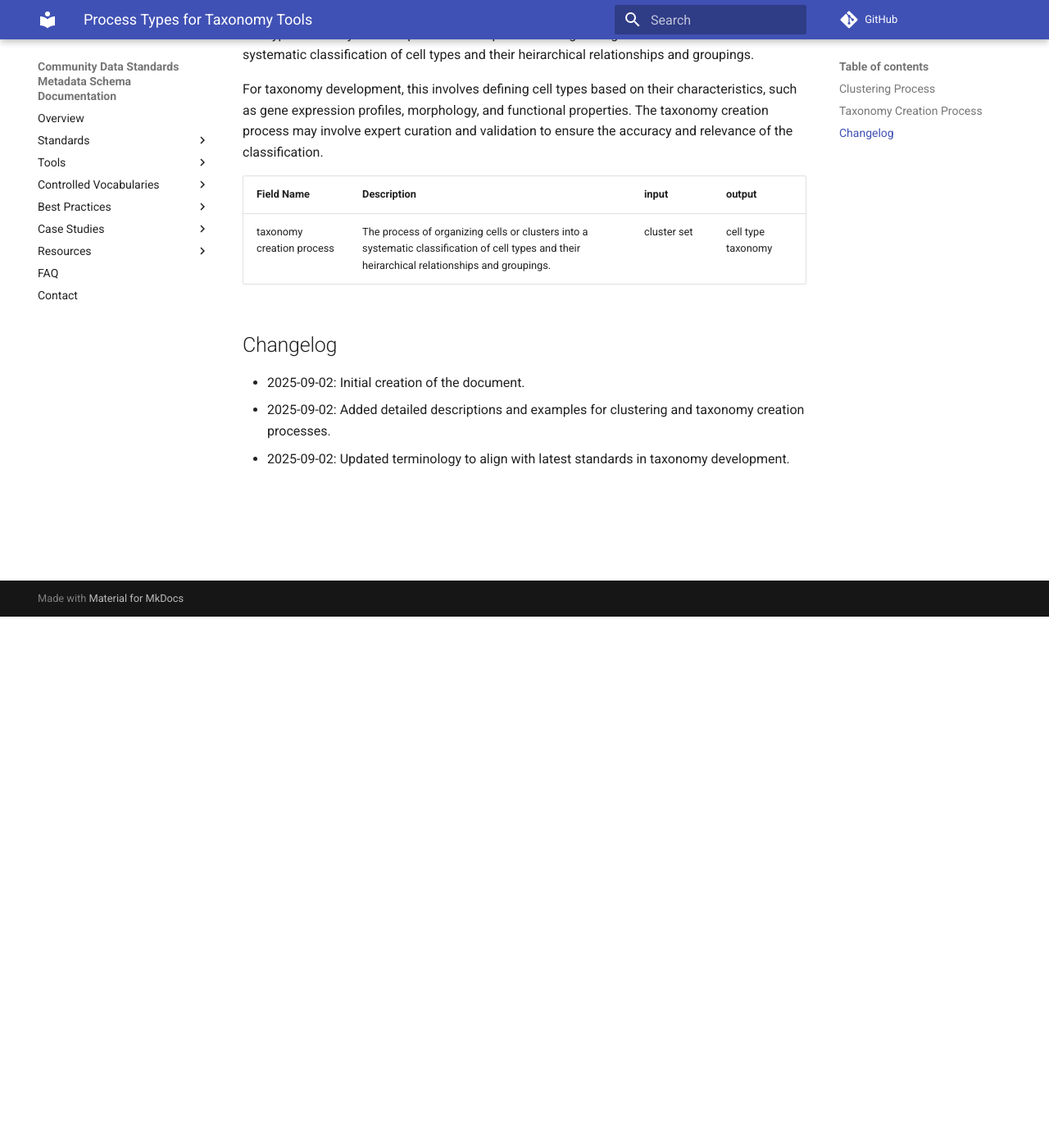
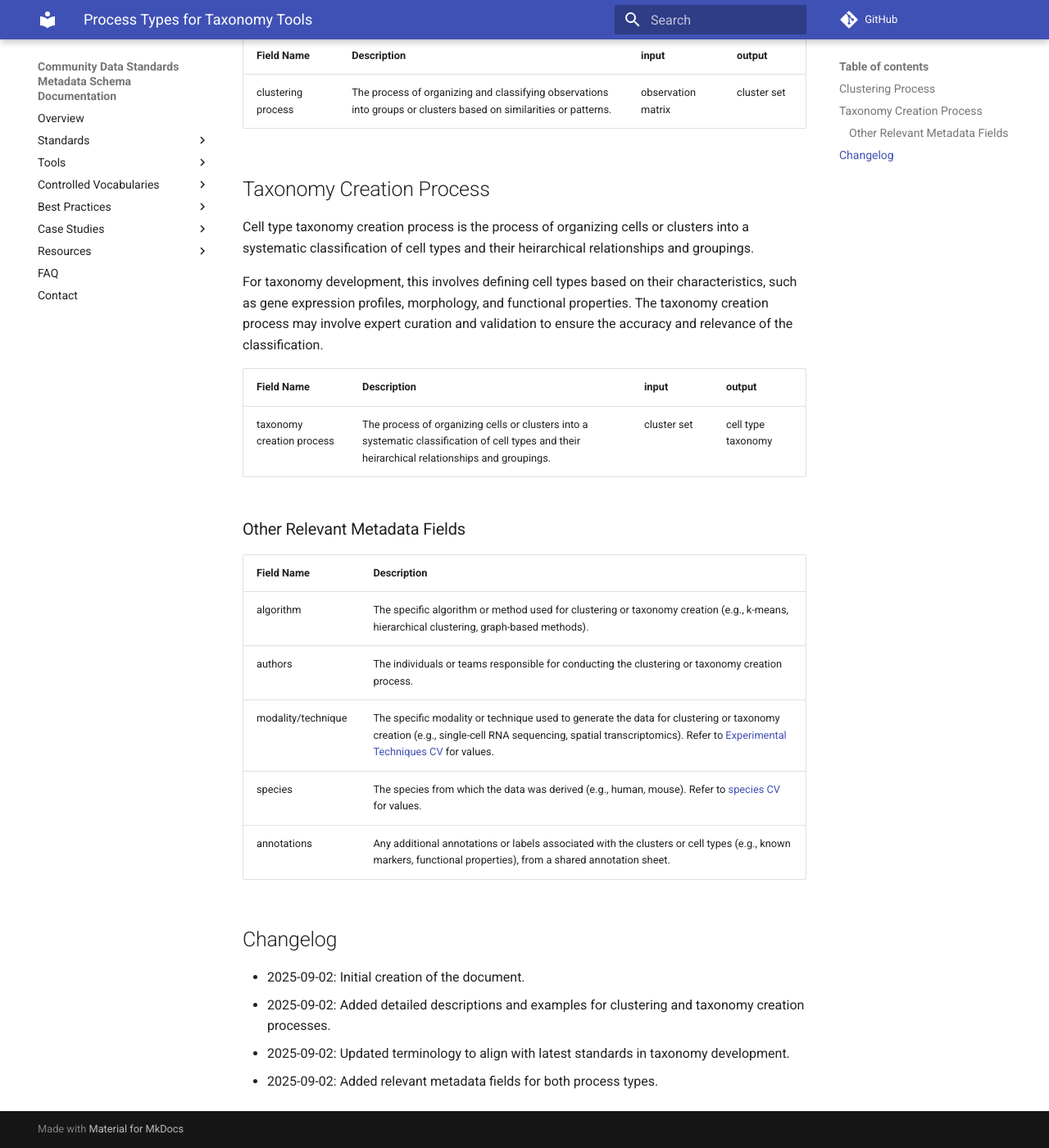
Before and after one commit to AllenInstitute/CDS-metadata-schemas, an MkDocs documentation site: the page built from docs/Controlled Vocabularies/Process Types (Taxonomy).md, in a window 1280 px wide and 1400 px high, scrolled down 648 px. Shown: the whole window at 82% size. Built offline with MkDocs 1.6.1 and Material for MkDocs 9.7.7, drawn with Linux system fonts in a browser that asks for light colours; some of the changed text lies outside the part shown.

Commit message:
adding metadata fields processes in taxonomy development

```diff
--- a/docs/Controlled Vocabularies/Process Types (Taxonomy).md
+++ b/docs/Controlled Vocabularies/Process Types (Taxonomy).md
@@ -1,4 +1,8 @@
 # Process Types for Taxonomy Tools
+
+Within AIBS, cell type taxonomy creation occurs iteratively and across several teams and workflows. As part of development of BKP Taxonomy Tools, we need to develop a simple model of the taxonomy creation process so that we can support creation, tracking and finding essential metadata describing taxonomies in the BKP Registry.
+
+This document describes two key process types involved in taxonomy creation: Clustering Process and Taxonomy Creation Process. Each process type includes a description, input and output data types, and relevant metadata fields.
 
 ## Clustering Process
 
@@ -22,8 +26,19 @@ For taxonomy development, this involves defining cell types based on their chara
 |-------------------|--------------------------------------------------------------|---------------------|---------------------|
 | taxonomy creation process      | The process of organizing cells or clusters into a systematic classification of cell types and their heirarchical relationships and groupings.                           | cluster set          | cell type taxonomy |
 
+### Other Relevant Metadata Fields
+
+| Field Name        | Description                                                  |
+|-------------------|--------------------------------------------------------------|
+| algorithm         | The specific algorithm or method used for clustering or taxonomy creation (e.g., k-means, hierarchical clustering, graph-based methods). |
+| authors           | The individuals or teams responsible for conducting the clustering or taxonomy creation process. |
+| modality/technique | The specific modality or technique used to generate the data for clustering or taxonomy creation (e.g., single-cell RNA sequencing, spatial transcriptomics). Refer to [Experimental Techniques CV](https://github.com/AllenInstitute/CDS-metadata-schemas/blob/2527ffc09fa8eb67140ae1704da0b7d6479e2dbe/docs/Controlled%20Vocabularies/Experimental%20Techniques.md) for values. |
+| species          | The species from which the data was derived (e.g., human, mouse). Refer to [species CV](https://github.com/AllenInstitute/CDS-metadata-schemas/blob/2527ffc09fa8eb67140ae1704da0b7d6479e2dbe/docs/Controlled%20Vocabularies/Species%20CV.md) for values. |
+| annotations       | Any additional annotations or labels associated with the clusters or cell types (e.g., known markers, functional properties), from a shared annotation sheet. |
+
 ## Changelog
 
 - 2025-09-02: Initial creation of the document.
 - 2025-09-02: Added detailed descriptions and examples for clustering and taxonomy creation processes.
 - 2025-09-02: Updated terminology to align with latest standards in taxonomy development.
+- 2025-09-02: Added relevant metadata fields for both process types.
```
